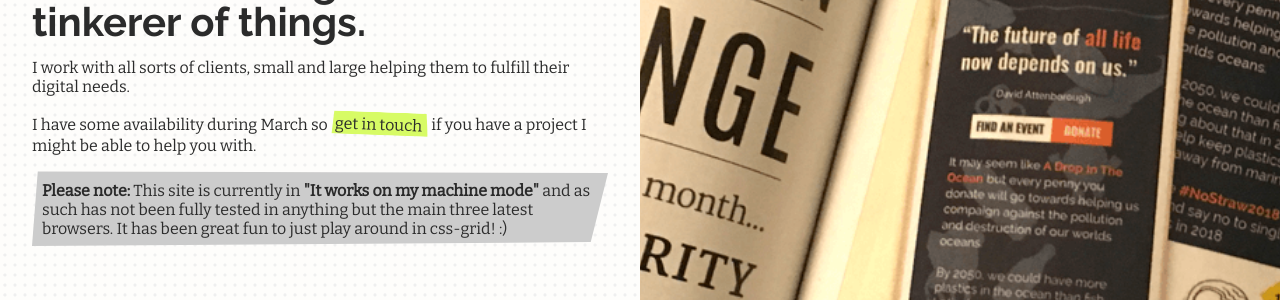
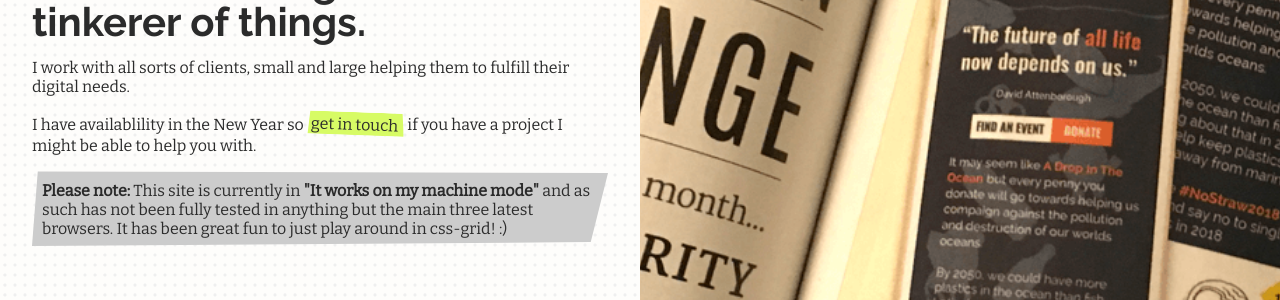
Before and after one commit to maxray/maxray.github.io, a Jekyll site: the page built from index.html, in a window 1280 px wide. Shown: the part 210-510 px from the top of the page. Built offline with Jekyll 4.4.1, drawn with Linux system fonts in a browser that asks for light colours.

Commit message:
index change

```diff
--- a/index.html
+++ b/index.html
@@ -28,7 +28,7 @@
       <article>
           <h1>I'm Sush, a Web Designer, Illustrator and general tinkerer of things.</h1>
           <p>I work with all sorts of clients, small and large helping them to fulfill their digital needs.</p>
-          <p>I have some availability during March so <a href="mailto:me@sushkelly.co.uk?subject=From the frontpage" class="strike ">get in touch</a> if you have a project I might be able to help you with.</p>
+          <p>I have availablility in the New Year so <a href="mailto:me@sushkelly.co.uk?subject=From the frontpage" class="strike ">get in touch</a> if you have a project I might be able to help you with.</p>
           <p class="note"><b>Please note:</b> This site is currently in <b>"It works on my machine mode"</b> and as such has not been fully tested in anything but the main three latest browsers. It has been great fun to just play around in css-grid! :)</p>
 
       </article>
```
